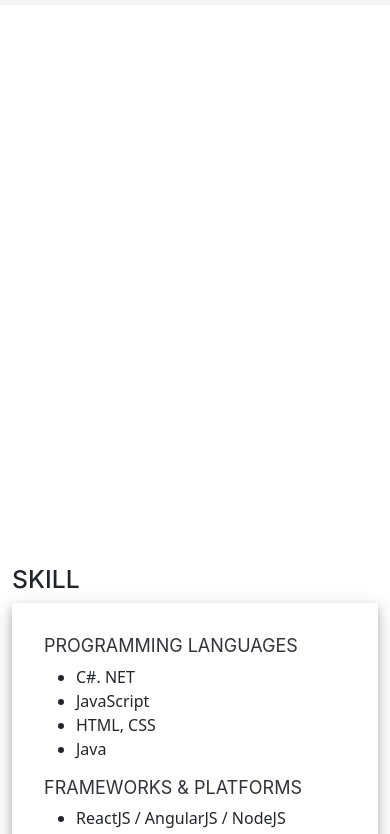
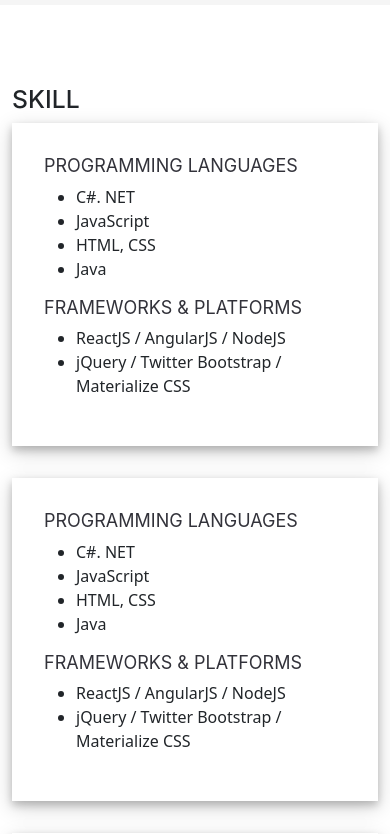
Before and after one commit to daidtech/FE_myspace, a Next.js app: page / in a window 390 px wide. Shown: the part 860-1694 px from the top of the page. Built offline with nearby package versions, Linux system fonts and the light colour scheme.

Commit message:
update responsive about page

```diff
--- a/src/components/About/About.module.scss
+++ b/src/components/About/About.module.scss
@@ -62,3 +62,13 @@
     padding: 35rem 0 5rem;
   }
 }
+
+@media (max-width: 768px) {
+  .contentBelowHero {
+    padding: 5rem 0 5rem;
+  }
+}
+
+@media (max-width: 575px) {
+
+}
--- a/src/components/About/AboutSkill/AboutSkill.module.scss
+++ b/src/components/About/AboutSkill/AboutSkill.module.scss
@@ -1,6 +1,7 @@
 .skillBox {
   box-shadow: 0 4px 8px 0 rgba(0, 0, 0, 0.2), 0 6px 20px 0 rgba(0, 0, 0, 0.19);
   padding: 2rem;
+  margin-bottom: 2rem;
 }
 
 .skillBoxTitle {
--- a/src/components/share/Hero/Hero.module.scss
+++ b/src/components/share/Hero/Hero.module.scss
@@ -14,5 +14,6 @@
     width: 100%;
     object-fit: cover;
     object-position: right;
+    opacity: .7;
   }
 }
```
